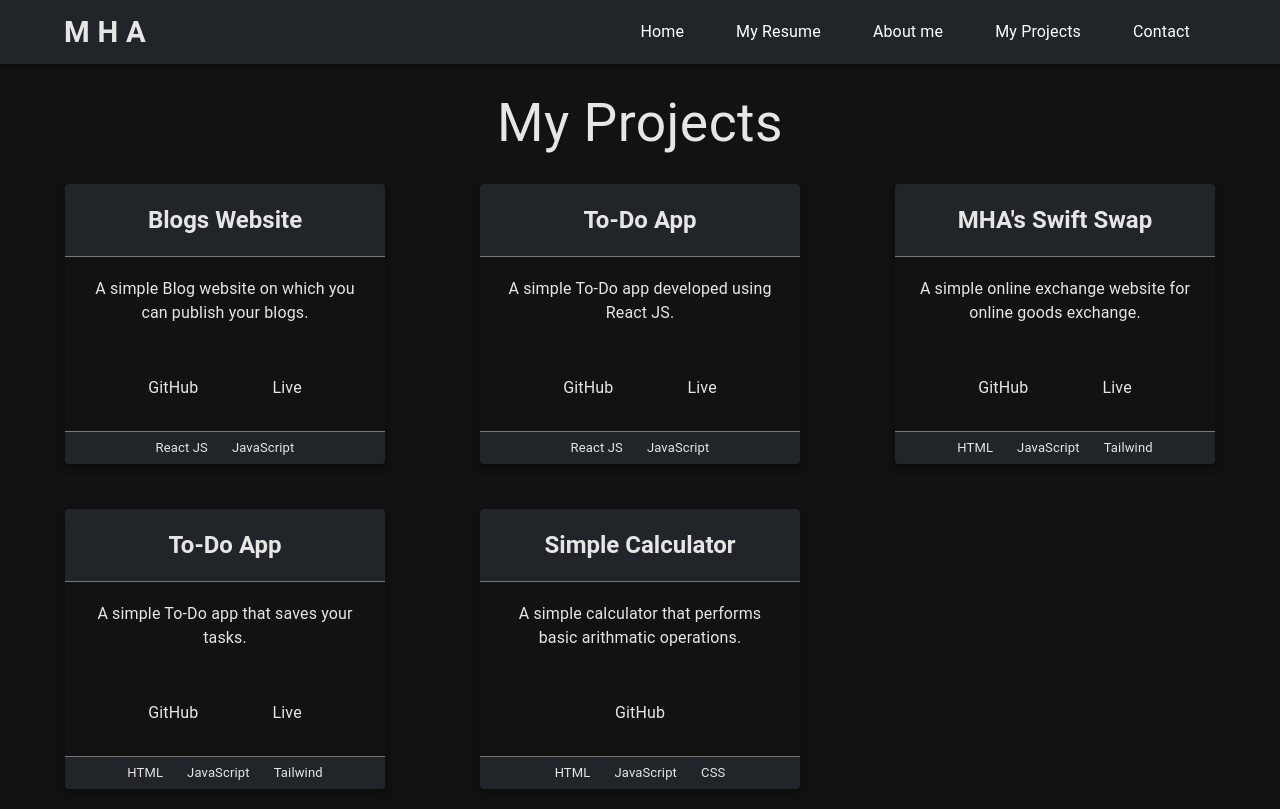
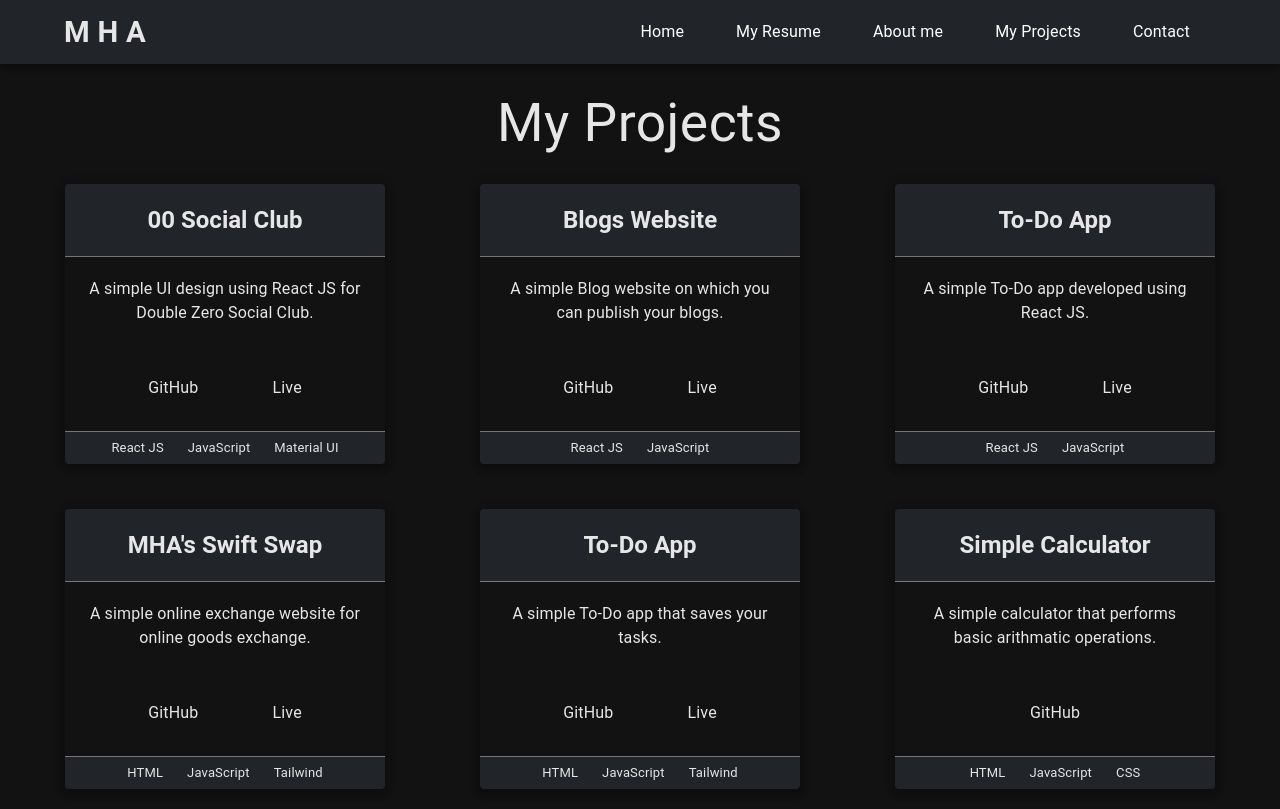
Before and after one commit to hammadaslam1/portfolio-website, a React (Create React App) app: page /portfolio in a window 1280 px wide. Built offline with nearby package versions, Linux system fonts and the light colour scheme.

Commit message:
added project

```diff
--- a/src/components/pages/Portfolio.jsx
+++ b/src/components/pages/Portfolio.jsx
@@ -4,6 +4,16 @@ const Portfolio = () => {
     return { title, description, buttons, languages, link };
   };
   const projectsRow = [
+    createRows(
+      "00 Social Club",
+      "A simple UI design using React JS for Double Zero Social Club.",
+      ["GitHub", "Live"],
+      ["React JS", "JavaScript", "Material UI"],
+      [
+        "https://github.com/hammadaslam1/00-Social-Club-UI",
+        "https://mha-dz-social-club.web.app/",
+      ]
+    ),
     createRows(
       "Blogs Website",
       "A simple Blog website on which you can publish your blogs.",
@@ -74,7 +84,7 @@ const Portfolio = () => {
       >
         {projectsRow.map((row) => (
           <Card
-            sx={{ width: "320px", backgroundColor: "#212529", margin: "auto" }}
+            sx={{ maxWidth: "320px", backgroundColor: "#212529", margin: "auto" }}
             elevation={5}
           >
             <Typography
```
